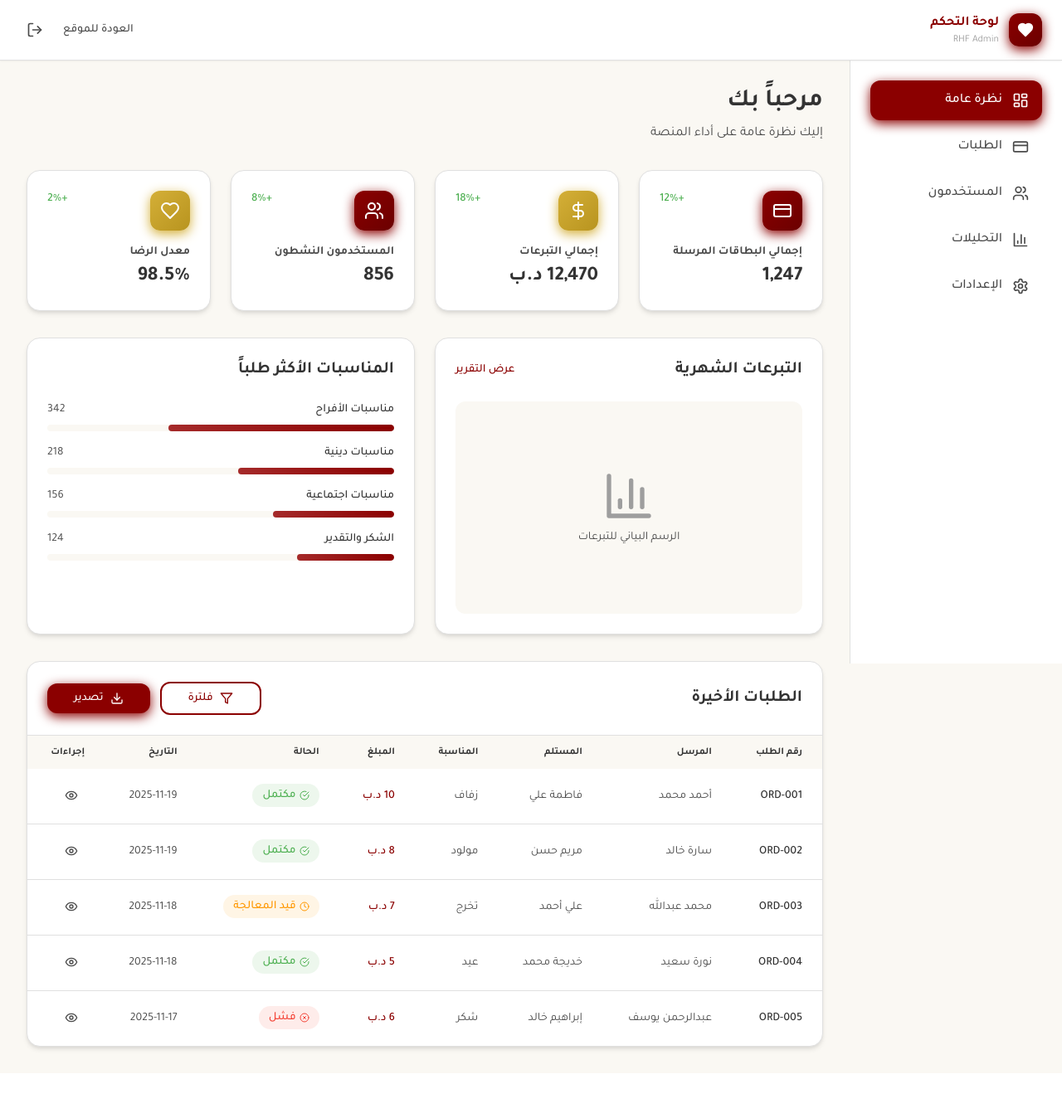
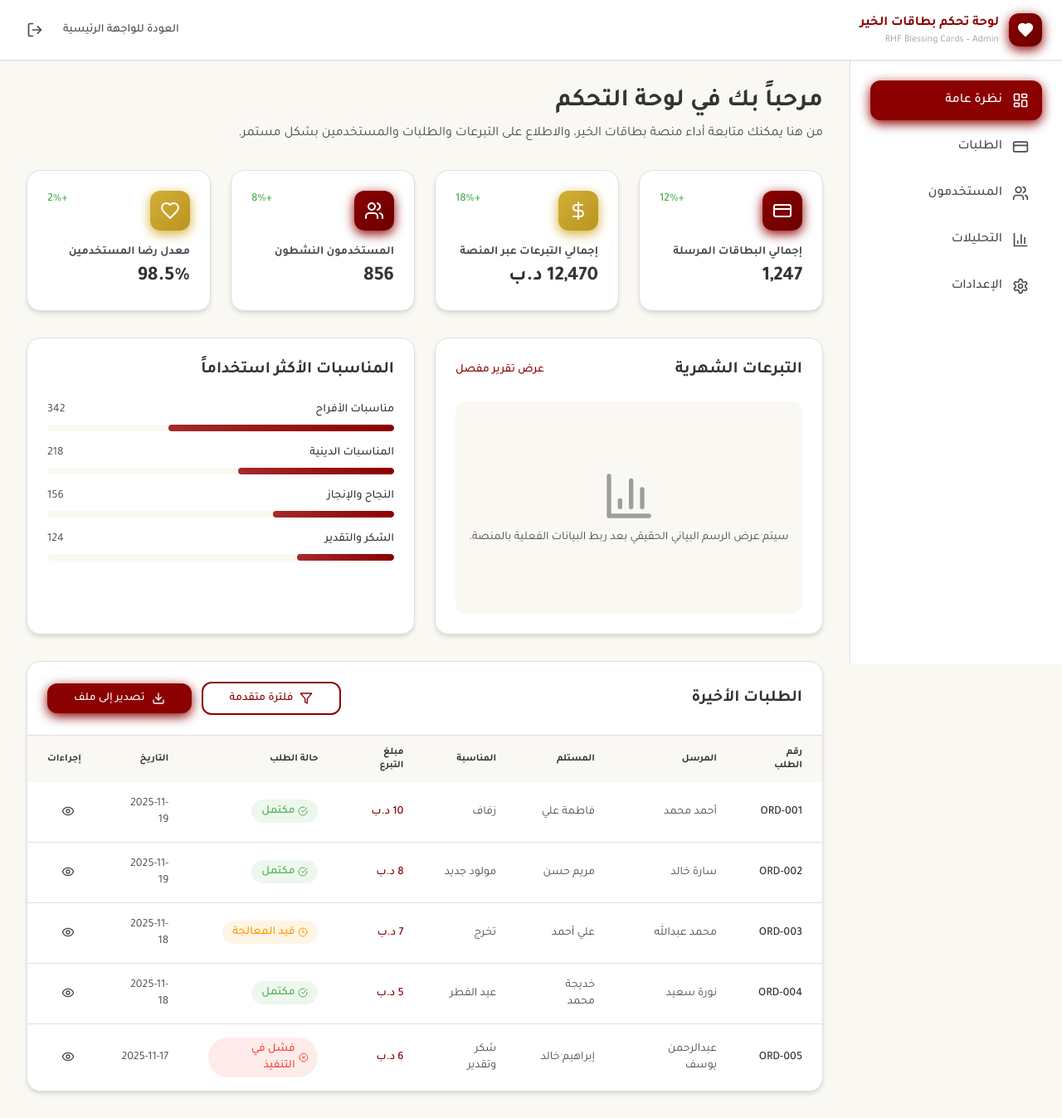
Before and after one commit to h77murad-droid/rhf-blessing-cards, a Next.js app: page /admin in a window 1280 px wide. Shown: the whole page at 83% size. Before the commit the page ends 1294 px from the top, so only its background shows below. Built offline with nearby package versions, Linux system fonts and the light colour scheme.

Commit message:
Polish admin dashboard Arabic content

```diff
--- a/app/admin/page.tsx
+++ b/app/admin/page.tsx
@@ -39,7 +39,7 @@ export default function AdminDashboard() {
       color: 'maroon',
     },
     {
-      title: 'إجمالي التبرعات',
+      title: 'إجمالي التبرعات عبر المنصة',
       value: '12,470 د.ب',
       change: '+18%',
       trend: 'up',
@@ -55,7 +55,7 @@ export default function AdminDashboard() {
       color: 'maroon',
     },
     {
-      title: 'معدل الرضا',
+      title: 'معدل رضا المستخدمين',
       value: '98.5%',
       change: '+2%',
       trend: 'up',
@@ -78,7 +78,7 @@ export default function AdminDashboard() {
       id: 'ORD-002',
       sender: 'سارة خالد',
       recipient: 'مريم حسن',
-      occasion: 'مولود',
+      occasion: 'مولود جديد',
       amount: 8,
       status: 'completed',
       date: '2025-11-19',
@@ -96,7 +96,7 @@ export default function AdminDashboard() {
       id: 'ORD-004',
       sender: 'نورة سعيد',
       recipient: 'خديجة محمد',
-      occasion: 'عيد',
+      occasion: 'عيد الفطر',
       amount: 5,
       status: 'completed',
       date: '2025-11-18',
@@ -105,7 +105,7 @@ export default function AdminDashboard() {
       id: 'ORD-005',
       sender: 'عبدالرحمن يوسف',
       recipient: 'إبراهيم خالد',
-      occasion: 'شكر',
+      occasion: 'شكر وتقدير',
       amount: 6,
       status: 'failed',
       date: '2025-11-17',
@@ -140,7 +140,7 @@ export default function AdminDashboard() {
         return (
           <span className="badge bg-error/10 text-error">
             <XCircle className="w-3 h-3 inline ml-1" />
-            فشل
+            فشل في التنفيذ
           </span>
         );
       default:
@@ -168,18 +168,21 @@ export default function AdminDashboard() {
                   <Heart className="w-5 h-5 text-white" fill="currentColor" />
                 </div>
                 <div className="hidden md:block">
-                  <div className="font-bold text-maroon">لوحة التحكم</div>
-                  <div className="text-xs text-gray-light">RHF Admin</div>
+                  <div className="font-bold text-maroon">لوحة تحكم بطاقات الخير</div>
+                  <div className="text-xs text-gray-light">RHF Blessing Cards – Admin</div>
                 </div>
               </Link>
             </div>
 
             {/* Actions */}
             <div className="flex items-center gap-4">
-              <Link href="/" className="text-gray hover:text-maroon font-medium transition-colors text-sm">
-                العودة للموقع
+              <Link
+                href="/"
+                className="text-gray hover:text-maroon font-medium transition-colors text-sm"
+              >
+                العودة للواجهة الرئيسية
               </Link>
-              <button className="p-2 text-gray hover:text-maroon transition-colors">
+              <button className="p-2 text-gray hover:text-maroon transition-colors" title="تسجيل الخروج">
                 <LogOut className="w-5 h-5" />
               </button>
             </div>
@@ -224,8 +227,13 @@ export default function AdminDashboard() {
             <>
               {/* Welcome Section */}
               <div className="mb-8">
-                <h1 className="text-3xl font-bold text-gray-dark mb-2">مرحباً بك</h1>
-                <p className="text-gray">إليك نظرة عامة على أداء المنصة</p>
+                <h1 className="text-3xl font-bold text-gray-dark mb-2">
+                  مرحباً بك في لوحة التحكم
+                </h1>
+                <p className="text-gray">
+                  من هنا يمكنك متابعة أداء منصة بطاقات الخير، والاطلاع على التبرعات والطلبات
+                  والمستخدمين بشكل مستمر.
+                </p>
               </div>
 
               {/* Stats Grid */}
@@ -245,7 +253,11 @@ export default function AdminDashboard() {
                       >
                         <stat.icon className="w-6 h-6 text-white" />
                       </div>
-                      <span className={`text-sm font-medium ${stat.trend === 'up' ? 'text-success' : 'text-error'}`}>
+                      <span
+                        className={`text-sm font-medium ${
+                          stat.trend === 'up' ? 'text-success' : 'text-error'
+                        }`}
+                      >
                         {stat.change}
                       </span>
                     </div>
@@ -262,13 +274,15 @@ export default function AdminDashboard() {
                   <div className="flex items-center justify-between mb-6">
                     <h2 className="text-xl font-bold text-gray-dark">التبرعات الشهرية</h2>
                     <button className="text-maroon hover:text-maroon-dark text-sm font-medium">
-                      عرض التقرير
+                      عرض تقرير مفصل
                     </button>
                   </div>
                   <div className="h-64 flex items-center justify-center bg-beige rounded-lg">
                     <div className="text-center text-gray">
                       <BarChart3 className="w-16 h-16 mx-auto mb-2 text-gray-light" />
-                      <p className="text-sm">الرسم البياني للتبرعات</p>
+                      <p className="text-sm">
+                        سيتم عرض الرسم البياني الحقيقي بعد ربط البيانات الفعلية بالمنصة.
+                      </p>
                     </div>
                   </div>
                 </div>
@@ -276,18 +290,20 @@ export default function AdminDashboard() {
                 {/* Popular Occasions */}
                 <div className="bg-white rounded-xl p-6 shadow-md border border-gray-lighter">
                   <div className="flex items-center justify-between mb-6">
-                    <h2 className="text-xl font-bold text-gray-dark">المناسبات الأكثر طلباً</h2>
+                    <h2 className="text-xl font-bold text-gray-dark">المناسبات الأكثر استخداماً</h2>
                   </div>
                   <div className="space-y-4">
                     {[
                       { name: 'مناسبات الأفراح', count: 342, percentage: 65 },
-                      { name: 'مناسبات دينية', count: 218, percentage: 45 },
-                      { name: 'مناسبات اجتماعية', count: 156, percentage: 35 },
+                      { name: 'المناسبات الدينية', count: 218, percentage: 45 },
+                      { name: 'النجاح والإنجاز', count: 156, percentage: 35 },
                       { name: 'الشكر والتقدير', count: 124, percentage: 28 },
                     ].map((occasion, index) => (
                       <div key={index}>
                         <div className="flex items-center justify-between mb-2">
-                          <span className="text-sm font-medium text-gray-dark">{occasion.name}</span>
+                          <span className="text-sm font-medium text-gray-dark">
+                            {occasion.name}
+                          </span>
                           <span className="text-sm text-gray">{occasion.count}</span>
                         </div>
                         <div className="h-2 bg-beige rounded-full overflow-hidden">
@@ -310,11 +326,11 @@ export default function AdminDashboard() {
                     <div className="flex items-center gap-3">
                       <button className="btn-outline text-sm py-2">
                         <Filter className="w-4 h-4 ml-2" />
-                        فلترة
+                        فلترة متقدمة
                       </button>
                       <button className="btn-primary text-sm py-2">
                         <Download className="w-4 h-4 ml-2" />
-                        تصدير
+                        تصدير إلى ملف
                       </button>
                     </div>
                   </div>
@@ -324,24 +340,44 @@ export default function AdminDashboard() {
                   <table className="w-full">
                     <thead className="bg-beige">
                       <tr>
-                        <th className="px-6 py-3 text-right text-xs font-bold text-gray-dark">رقم الطلب</th>
-                        <th className="px-6 py-3 text-right text-xs font-bold text-gray-dark">المرسل</th>
-                        <th className="px-6 py-3 text-right text-xs font-bold text-gray-dark">المستلم</th>
-                        <th className="px-6 py-3 text-right text-xs font-bold text-gray-dark">المناسبة</th>
-                        <th className="px-6 py-3 text-right text-xs font-bold text-gray-dark">المبلغ</th>
-                        <th className="px-6 py-3 text-right text-xs font-bold text-gray-dark">الحالة</th>
-                        <th className="px-6 py-3 text-right text-xs font-bold text-gray-dark">التاريخ</th>
-                        <th className="px-6 py-3 text-right text-xs font-bold text-gray-dark">إجراءات</th>
+                        <th className="px-6 py-3 text-right text-xs font-bold text-gray-dark">
+                          رقم الطلب
+                        </th>
+                        <th className="px-6 py-3 text-right text-xs font-bold text-gray-dark">
+                          المرسل
+                        </th>
+                        <th className="px-6 py-3 text-right text-xs font-bold text-gray-dark">
+                          المستلم
+                        </th>
+                        <th className="px-6 py-3 text-right text-xs font-bold text-gray-dark">
+                          المناسبة
+                        </th>
+                        <th className="px-6 py-3 text-right text-xs font-bold text-gray-dark">
+                          مبلغ التبرع
+                        </th>
+                        <th className="px-6 py-3 text-right text-xs font-bold text-gray-dark">
+                          حالة الطلب
+                        </th>
+                        <th className="px-6 py-3 text-right text-xs font-bold text-gray-dark">
+                          التاريخ
+                        </th>
+                        <th className="px-6 py-3 text-right text-xs font-bold text-gray-dark">
+                          إجراءات
+                        </th>
                       </tr>
                     </thead>
                     <tbody className="divide-y divide-gray-lighter">
                       {recentOrders.map((order) => (
                         <tr key={order.id} className="hover:bg-beige transition-colors">
-                          <td className="px-6 py-4 text-sm font-medium text-gray-dark">{order.id}</td>
+                          <td className="px-6 py-4 text-sm font-medium text-gray-dark">
+                            {order.id}
+                          </td>
                           <td className="px-6 py-4 text-sm text-gray">{order.sender}</td>
                           <td className="px-6 py-4 text-sm text-gray">{order.recipient}</td>
                           <td className="px-6 py-4 text-sm text-gray">{order.occasion}</td>
-                          <td className="px-6 py-4 text-sm font-medium text-maroon">{order.amount} د.ب</td>
+                          <td className="px-6 py-4 text-sm font-medium text-maroon">
+                            {order.amount} د.ب
+                          </td>
                           <td className="px-6 py-4">{getStatusBadge(order.status)}</td>
                           <td className="px-6 py-4 text-sm text-gray">{order.date}</td>
                           <td className="px-6 py-4">
@@ -362,7 +398,10 @@ export default function AdminDashboard() {
             <div className="text-center py-16">
               <CreditCard className="w-24 h-24 mx-auto mb-6 text-gray-light" />
               <h2 className="text-2xl font-bold text-gray-dark mb-2">إدارة الطلبات</h2>
-              <p className="text-gray">سيتم عرض جميع الطلبات هنا</p>
+              <p className="text-gray max-w-md mx-auto">
+                في هذه الصفحة ستتم إدارة جميع طلبات البطاقات الخيرية، مع إمكانية المتابعة،
+                والتصفية، والتصدير، حال ربطها بقاعدة البيانات الفعلية.
+              </p>
             </div>
           )}
 
@@ -370,23 +409,32 @@ export default function AdminDashboard() {
             <div className="text-center py-16">
               <Users className="w-24 h-24 mx-auto mb-6 text-gray-light" />
               <h2 className="text-2xl font-bold text-gray-dark mb-2">إدارة المستخدمين</h2>
-              <p className="text-gray">سيتم عرض جميع المستخدمين هنا</p>
+              <p className="text-gray max-w-md mx-auto">
+                سيتم لاحقاً عرض قائمة المستخدمين، وصلاحيات كل مستخدم، وإمكانية إدارة الحسابات
+                والتواصل معهم.
+              </p>
             </div>
           )}
 
           {activeTab === 'analytics' && (
             <div className="text-center py-16">
               <BarChart3 className="w-24 h-24 mx-auto mb-6 text-gray-light" />
-              <h2 className="text-2xl font-bold text-gray-dark mb-2">التحليلات المتقدمة</h2>
-              <p className="text-gray">سيتم عرض التحليلات والتقارير هنا</p>
+              <h2 className="text-2xl font-bold text-gray-dark mb-2">التحليلات والتقارير</h2>
+              <p className="text-gray max-w-md mx-auto">
+                هنا ستظهر مؤشرات الأداء الرئيسية للمنصة، مثل نمو التبرعات، وعدد البطاقات، وتفاعل
+                المستخدمين، بعد تفعيل التكامل مع بيانات النظام.
+              </p>
             </div>
           )}
 
           {activeTab === 'settings' && (
             <div className="text-center py-16">
               <Settings className="w-24 h-24 mx-auto mb-6 text-gray-light" />
-              <h2 className="text-2xl font-bold text-gray-dark mb-2">الإعدادات</h2>
-              <p className="text-gray">سيتم عرض إعدادات المنصة هنا</p>
+              <h2 className="text-2xl font-bold text-gray-dark mb-2">إعدادات المنصة</h2>
+              <p className="text-gray max-w-md mx-auto">
+                من هذه الصفحة سيتم لاحقاً التحكم بإعدادات المنصة، وأنواع البطاقات، وقنوات الدفع،
+                وخيارات الإشعارات والإدارة.
+              </p>
             </div>
           )}
         </main>
```
